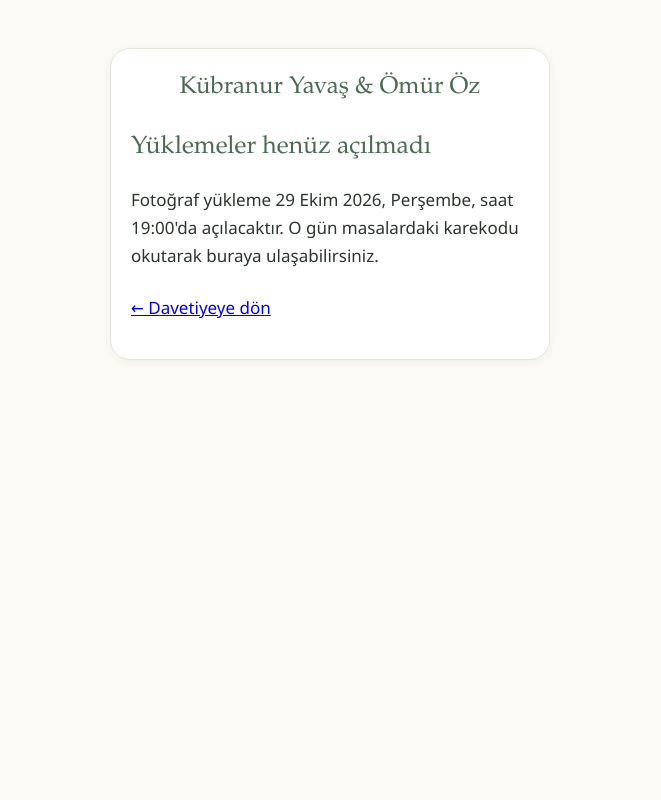
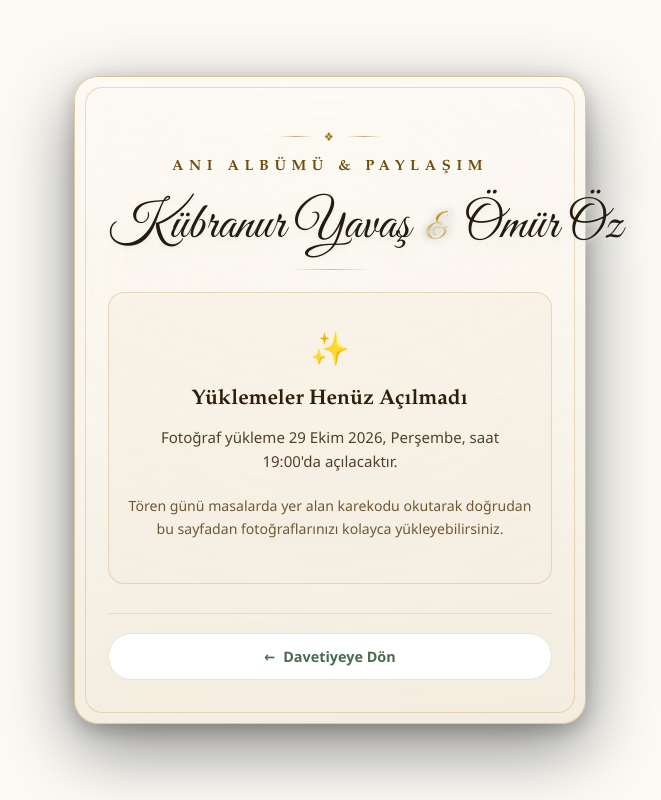
Before and after one commit to sofineslash/evlilikhazirligi, a Next.js app: page /an in a window 1280 px wide. Shown: the whole page, without its empty margins (310-971 px from the left). Built offline with nearby package versions, Linux system fonts and the light colour scheme; no server answers; the database is empty.

Commit message:
feat(upload): fotograf yukle sayfasi (/an) Tema 2 kraliyet tasarim diline tam uyarlandi

```diff
--- a/app/an/page.tsx
+++ b/app/an/page.tsx
@@ -2,6 +2,7 @@ import Link from "next/link";
 import { CFG } from "@/lib/config";
 import { metin } from "@/lib/metin";
 import { yuklemeAcikMi, YUKLEME_MESAJI } from "@/lib/yukleme";
+import { sahneYolu } from "@/lib/sahneler";
 import AnYukle from "@/components/AnYukle";
 
 export const dynamic = "force-dynamic";
@@ -10,37 +11,72 @@ export default function Yukle() {
   const acik = yuklemeAcikMi();
   const gelin = metin("gelin_ad") || CFG.GELIN;
   const damat = metin("damat_ad") || CFG.DAMAT;
+  const ciftYolu = sahneYolu("02-cift");
 
   return (
-    <main className="an-sayfa">
-      <div className="kart">
-        <h1 className="an-baslik">
-          {gelin} &amp; {damat}
+    <main className="an-sayfa-kapsayici">
+      {/* SİNEMATİK DERİN SAYFA ARKA PLANI */}
+      {ciftYolu && (
+        <div className="tema2-derin-fon" aria-hidden="true">
+          <img className="tema2-derin-gorsel" src={ciftYolu} alt="" />
+          <div className="tema2-derin-perde" />
+        </div>
+      )}
+
+      {/* KRALİYET KARTI VE ÇERÇEVESİ */}
+      <div className="tema2-kraliyet-kart an-kraliyet-kart">
+        <div className="tema2-kart-cerceve an-kart-cerceve">
+          {/* ÜST MOTİF VE KICKER */}
+          <div className="tema2-kraliyet-tepe-sus" aria-hidden="true">
+            <span className="tema2-sus-cizgi" />
+            <span className="tema2-sus-simge">❖</span>
+            <span className="tema2-sus-cizgi" />
+          </div>
+
+          <div className="tema2-kicker">ANI ALBÜMÜ &amp; PAYLAŞIM</div>
+
+          {/* GELİN & DAMAT İSİMLERİ (Kaligrafi) */}
+          <h1 className="isimler isimler-script an-isimler">
+            {gelin} <span className="ve">&amp;</span> {damat}
           </h1>
 
+          <div className="an-ayrac-cizgi" aria-hidden="true" />
+
           {acik ? (
-          <>
-            <h2>Fotoğraf yükle</h2>
-            <p>{metin("foto_notu") || "Çektiğiniz fotoğrafları buradan bize gönderebilirsiniz."}</p>
+            <div className="an-icerik-alan">
+              <h2 className="an-sayfa-baslik">Fotoğraf &amp; Video Yükle</h2>
+              <p className="an-sayfa-aciklama">
+                {metin("foto_notu") ||
+                  "Nişan günü çekeceğiniz fotoğrafları albümümüzde paylaşabilir, bu mutlu anımıza farklı bakış açıları kazandırabilirsiniz."}
+              </p>
+
               <AnYukle />
-            <p className="kucuk" style={{ marginTop: "1rem" }}>
-              Fotoğraflar yalnızca bizde görünür. Gönderirken otomatik
-              küçültülür, konum bilgisi silinir.
+
+              <div className="an-guvenlik-kutu">
+                <span className="an-guvenlik-ikon" aria-hidden="true">🔒</span>
+                <p className="an-guvenlik-metin">
+                  Fotoğraflarınız yalnızca çiftimizle ve anı albümümüzde paylaşılır. Yükleme sırasında otomatik optimize edilir ve konum bilgileri silinir.
                 </p>
-          </>
+              </div>
+            </div>
           ) : (
-          <>
-            <h2>Yüklemeler henüz açılmadı</h2>
-            <p>
-              {YUKLEME_MESAJI} O gün masalardaki karekodu okutarak buraya
-              ulaşabilirsiniz.
+            <div className="an-kapali-kutu">
+              <span className="an-kapali-ikon" aria-hidden="true">✨</span>
+              <h2 className="an-sayfa-baslik">Yüklemeler Henüz Açılmadı</h2>
+              <p className="an-sayfa-aciklama">{YUKLEME_MESAJI}</p>
+              <p className="an-kapali-not">
+                Tören günü masalarda yer alan karekodu okutarak doğrudan bu sayfadan fotoğraflarınızı kolayca yükleyebilirsiniz.
               </p>
-          </>
+            </div>
           )}
 
-        <p style={{ marginTop: "1.5rem" }}>
-          <Link href="/">← Davetiyeye dön</Link>
-        </p>
+          {/* GERİ DÖNÜŞ BUTONU */}
+          <div className="an-donus-satiri">
+            <Link href="/" className="btn btn-eylem an-donus-btn">
+              <span className="an-donus-ok">←</span> Davetiyeye Dön
+            </Link>
+          </div>
+        </div>
       </div>
     </main>
   );
--- a/app/globals.css
+++ b/app/globals.css
@@ -1883,21 +1883,210 @@ input[type="range"]:focus-visible { outline: 3px solid var(--birincil-acik); out
 }
 
 
-/* ---------- /an sayfasi ---------- */
-.an-sayfa { max-width: 30rem; margin: 0 auto; padding: 3rem 1.25rem; }
-.an-baslik {
-  font-family: var(--font-baslik); font-size: 1.5rem; font-weight: 500;
-  text-align: center; color: var(--birincil); margin: 0 0 1.2rem;
-}
-
-.pencere-tel { text-align: center; margin: 1rem 0 0; }
-.pencere-tel a {
-  color: #9e7520;
+/* ---------- /an Fotoğraf & Video Yükleme Sayfası (Tema 2 Kraliyet Tasarımı) ---------- */
+.an-sayfa-kapsayici {
+  min-height: 100vh;
+  display: flex;
+  align-items: center;
+  justify-content: center;
+  padding: 2.5rem 1rem;
+  position: relative;
+  z-index: 1;
+}
+.an-kraliyet-kart {
+  max-width: 32rem;
+  width: 100%;
+  margin: 0 auto;
+  box-shadow: 0 20px 60px rgba(70, 45, 8, 0.22), 0 4px 16px rgba(184, 134, 11, 0.12);
+}
+.an-kart-cerceve {
+  text-align: center;
+  padding: 2.2rem 1.6rem;
+}
+.an-isimler {
+  font-size: clamp(2.2rem, 9vw, 3.2rem);
+  margin: 0.2rem 0 0.5rem;
+  color: #241a10;
+}
+.an-ayrac-cizgi {
+  width: 80px;
+  height: 1px;
+  margin: 0.8rem auto 1.4rem;
+  background: linear-gradient(90deg, transparent, rgba(197, 160, 89, 0.7), transparent);
+}
+.an-icerik-alan {
+  width: 100%;
+}
+.an-sayfa-baslik {
+  font-family: var(--font-baslik);
+  font-size: 1.32rem;
   font-weight: 600;
-  text-decoration-color: rgba(158, 117, 32, 0.4);
-}
-.pencere-tel a:hover {
-  color: #724d0c;
+  color: #2e1e0a;
+  margin: 0 0 0.45rem;
+}
+.an-sayfa-aciklama {
+  font-size: 0.94rem;
+  line-height: 1.6;
+  color: #523f2b;
+  margin: 0 auto 1.3rem;
+  max-width: 25rem;
+}
+.an-label {
+  display: block;
+  font-size: 0.88rem;
+  font-weight: 600;
+  color: #6e4e1a;
+  margin-bottom: 0.45rem;
+  text-align: left;
+}
+.an-ad-input {
+  width: 100%;
+  padding: 0.75rem 1rem;
+  border-radius: 12px;
+  border: 1.5px solid rgba(197, 160, 89, 0.45);
+  background: rgba(255, 255, 255, 0.88);
+  color: #2e1e0a;
+  font-size: 0.95rem;
+  outline: none;
+  transition: border-color 0.2s, box-shadow 0.2s;
+  box-sizing: border-box;
+}
+.an-ad-input:focus {
+  border-color: #9e7520;
+  box-shadow: 0 0 0 3px rgba(197, 160, 89, 0.25);
+  background: #ffffff;
+}
+.an-sec {
+  display: block;
+  margin: 1.1rem 0;
+  cursor: pointer;
+}
+.an-sec-btn {
+  width: 100%;
+  padding: 0.85rem 1.4rem;
+  justify-content: center;
+  gap: 0.6rem;
+  font-weight: 600;
+  font-size: 0.98rem;
+  border-radius: 14px;
+  box-shadow: 0 4px 18px rgba(135, 96, 20, 0.14) !important;
+}
+.an-sec-ikon {
+  font-size: 1.15rem;
+}
+.an-gonder-btn {
+  padding: 0.85rem 2.2rem;
+  font-size: 1.02rem;
+  font-weight: 600;
+  border-radius: 999px;
+  background: linear-gradient(135deg, #a47c2a 0%, #7d5916 100%) !important;
+  color: #ffffff !important;
+  border: 1.5px solid #d4af37 !important;
+  box-shadow: 0 4px 18px rgba(125, 89, 22, 0.35) !important;
+  cursor: pointer;
+  display: inline-flex;
+  align-items: center;
+  gap: 0.5rem;
+  transition: transform 0.2s, box-shadow 0.2s;
+}
+.an-gonder-btn:hover:not(:disabled) {
+  transform: translateY(-1px);
+  box-shadow: 0 6px 22px rgba(125, 89, 22, 0.45) !important;
+}
+.an-gonder-btn:disabled {
+  opacity: 0.6;
+  cursor: not-allowed;
+}
+.tema2-btn-spinner {
+  display: inline-block;
+  width: 14px;
+  height: 14px;
+  border: 2px solid rgba(255, 255, 255, 0.35);
+  border-top-color: #ffffff;
+  border-radius: 50%;
+  animation: dondur 0.75s linear infinite;
+}
+.an-kalem {
+  display: flex;
+  align-items: center;
+  gap: 0.75rem;
+  padding: 0.65rem;
+  border: 1.5px solid rgba(197, 160, 89, 0.35);
+  border-radius: 14px;
+  background: rgba(255, 253, 248, 0.92);
+  box-shadow: 0 2px 10px rgba(100, 70, 20, 0.06);
+}
+.an-kalem img,
+.an-kalem video {
+  border: 1px solid rgba(197, 160, 89, 0.3);
+  box-shadow: 0 2px 6px rgba(0, 0, 0, 0.08);
+}
+.an-bar {
+  background: rgba(197, 160, 89, 0.22);
+  height: 7px;
+}
+.an-bar-dolu {
+  background: linear-gradient(90deg, #9e7520, #d4af37);
+}
+.an-guvenlik-kutu {
+  display: flex;
+  align-items: flex-start;
+  gap: 0.65rem;
+  margin-top: 1.4rem;
+  padding: 0.85rem 1rem;
+  background: rgba(245, 237, 224, 0.55);
+  border: 1px solid rgba(197, 160, 89, 0.3);
+  border-radius: 12px;
+  text-align: left;
+}
+.an-guvenlik-ikon {
+  font-size: 1.1rem;
+  line-height: 1.3;
+}
+.an-guvenlik-metin {
+  font-size: 0.82rem;
+  line-height: 1.5;
+  color: #6b553e;
+  margin: 0;
+}
+.an-kapali-kutu {
+  padding: 1.8rem 1rem;
+  background: rgba(245, 237, 224, 0.5);
+  border-radius: 16px;
+  border: 1px solid rgba(197, 160, 89, 0.35);
+  margin-bottom: 1.2rem;
+}
+.an-kapali-ikon {
+  font-size: 2rem;
+  display: block;
+  margin-bottom: 0.5rem;
+}
+.an-kapali-not {
+  font-size: 0.88rem;
+  color: #725633;
+  margin-top: 0.8rem;
+}
+.an-donus-satiri {
+  margin-top: 1.8rem;
+  padding-top: 1.2rem;
+  border-top: 1px solid rgba(197, 160, 89, 0.25);
+  display: flex;
+  justify-content: center;
+}
+.an-donus-btn {
+  padding: 0.65rem 1.6rem;
+  font-size: 0.9rem;
+  border-radius: 999px;
+  text-decoration: none;
+  display: inline-flex;
+  align-items: center;
+  gap: 0.5rem;
+}
+.an-donus-ok {
+  transition: transform 0.2s ease;
+}
+.an-donus-btn:hover .an-donus-ok {
+  transform: translateX(-3px);
 }
 
 /* ============================================================
--- a/components/AnYukle.tsx
+++ b/components/AnYukle.tsx
@@ -225,9 +225,14 @@ export default function AnYukle() {
 
   return (
     <div className="an-yukle">
-      <label htmlFor="an-ad">İsim soyisim (isteğe bağlı)</label>
+      <label htmlFor="an-ad" className="an-label">Adınız Soyadınız (İsteğe bağlı)</label>
       <input
-        id="an-ad" type="text" value={ad} maxLength={60}
+        id="an-ad"
+        type="text"
+        className="an-ad-input"
+        placeholder="Adınızı ve soyadınızı yazabilirsiniz…"
+        value={ad}
+        maxLength={60}
         onChange={(e) => setAd(e.target.value)}
       />
 
@@ -240,7 +245,10 @@ export default function AnYukle() {
           multiple
           onChange={(e) => ekle(e.target.files)}
         />
-        <span className="btn btn-birincil">Fotoğraf veya video seç</span>
+        <span className="btn btn-eylem an-sec-btn">
+          <span className="an-sec-ikon" aria-hidden="true">📷</span>
+          <span>Fotoğraf veya Video Seç</span>
+        </span>
       </label>
 
       {kalemler.length > 0 && (
@@ -296,14 +304,24 @@ export default function AnYukle() {
             ))}
           </ul>
 
-          <div className="butonlar" style={{ justifyContent: "flex-start" }}>
+          <div className="butonlar" style={{ justifyContent: "center", marginTop: "1.2rem" }}>
             <button
               type="button"
-              className="btn btn-birincil"
+              className="btn btn-eylem an-gonder-btn"
               onClick={gonder}
               disabled={calisiyor || bekleyen === 0}
             >
-              {calisiyor ? "Gönderiliyor…" : `Gönder (${bekleyen})`}
+              {calisiyor ? (
+                <>
+                  <span className="tema2-btn-spinner" aria-hidden="true" />
+                  <span>Yükleniyor…</span>
+                </>
+              ) : (
+                <>
+                  <span aria-hidden="true">✨</span>
+                  <span>{bekleyen > 0 ? `Yüklemeyi Başlat (${bekleyen})` : "Tamamlandı"}</span>
+                </>
+              )}
             </button>
           </div>
 
```
Lines whose indentation alone changed are shown as unchanged.
